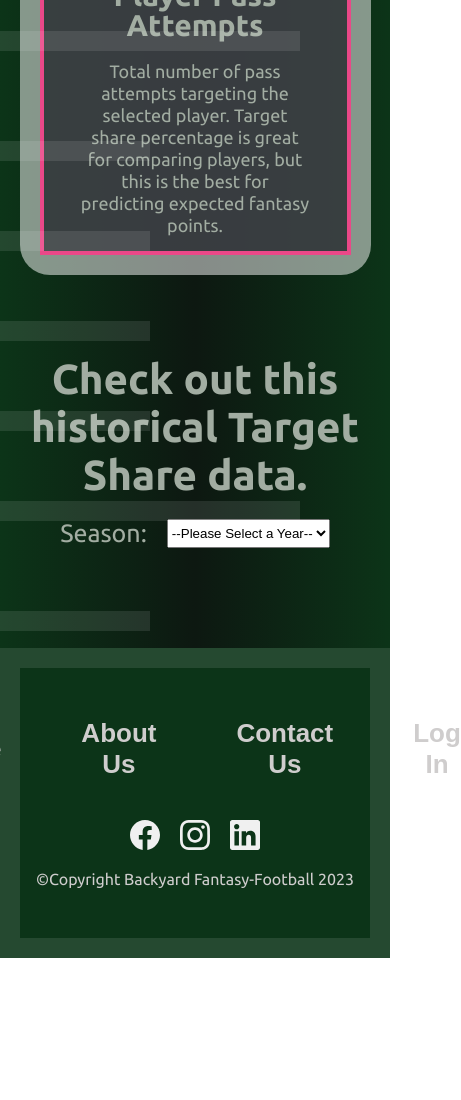
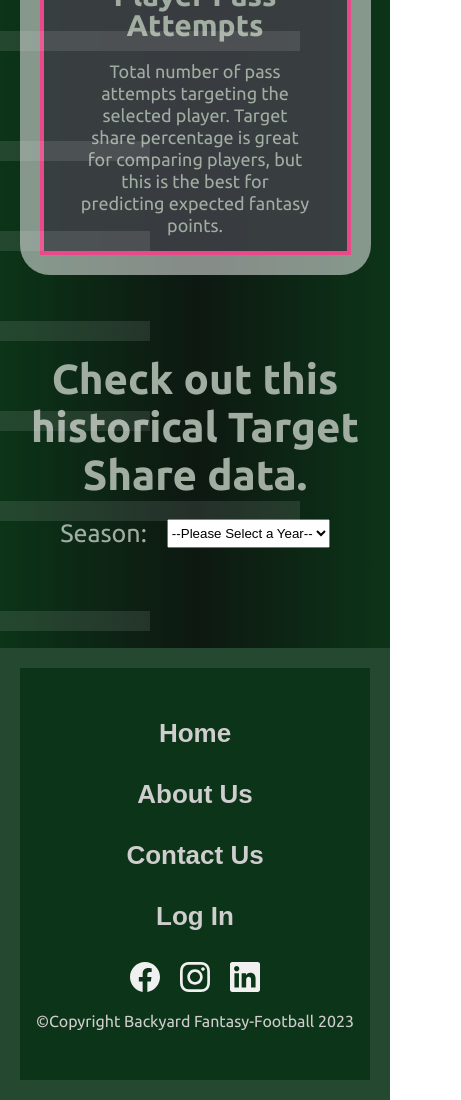
Before and after one commit to bobsport33/Backyard-Fantasy-Football-React, a React (Create React App) app: page / in a window 390 px wide. Shown: the part 2229-3329 px from the top of the page, 461 px wide, since content can reach past the window. Before the commit the page ends 3187 px from the top, so only its background shows below. Built offline with nearby package versions, Linux system fonts and the light colour scheme.

Commit message:
adjust mobile footer styling

```diff
--- a/src/components/Layout/Footer.js
+++ b/src/components/Layout/Footer.js
@@ -1,6 +1,6 @@
 import React from "react";
-
 import styled from "styled-components";
+import { media } from "../../styles/variables";
 
 const FooterCont = styled.footer`
     text-align: center;
@@ -19,6 +19,19 @@ const FooterCont = styled.footer`
         display: flex;
         justify-content: center;
         margin-bottom: 4rem;
+
+        @media screen and (max-width: 780px) {
+            display: grid;
+            grid-template-columns: repeat(2, 1fr);
+            row-gap: 30px;
+            max-width: 500px;
+            margin: 0 auto 30px;
+        }
+
+        @media ${media.mobile} {
+            display: flex;
+            flex-direction: column;
+        }
     }
 
     .footer_list__item {
```
